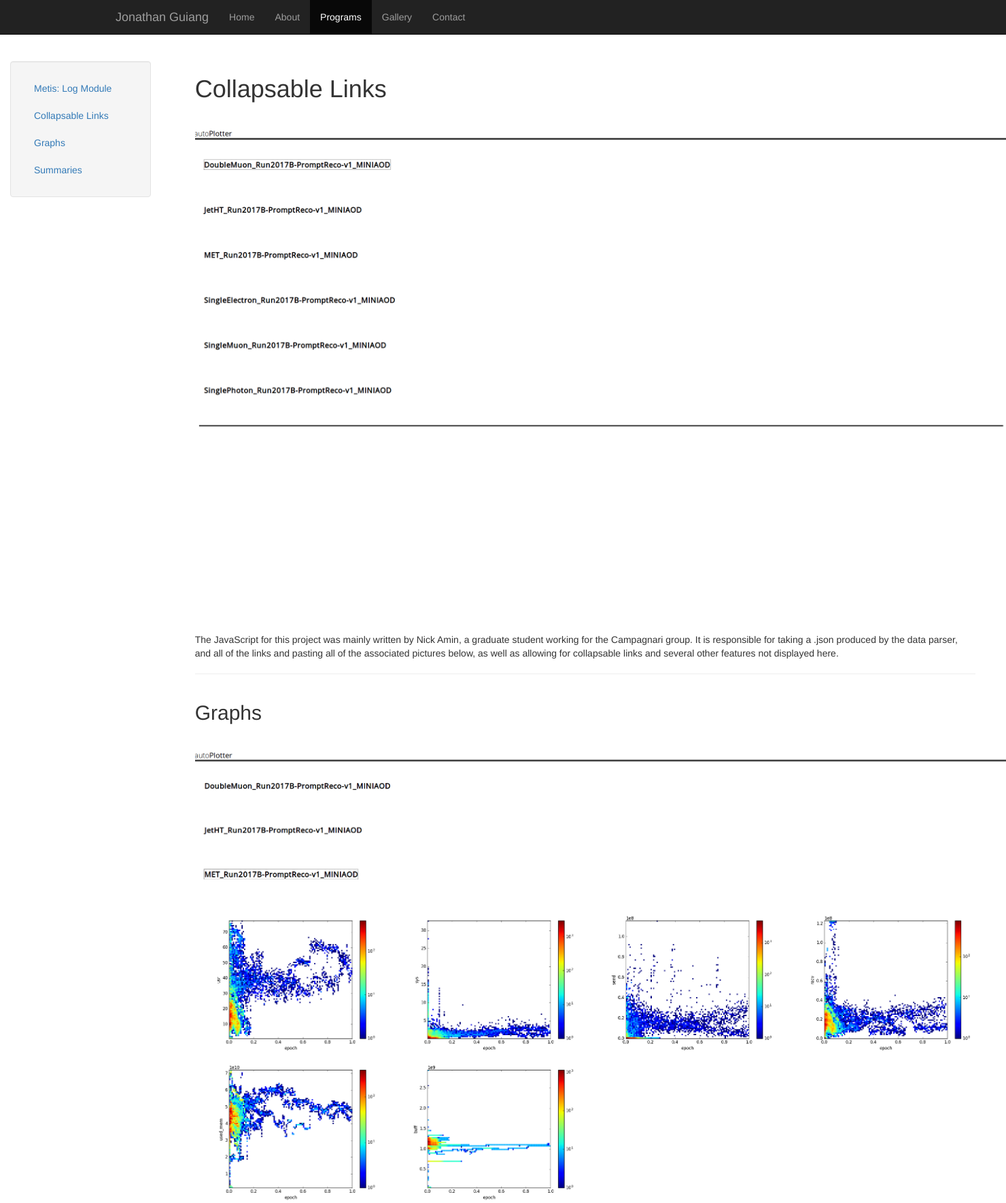
After one commit to jkguiang/my_website, a Flask app: page /programs/projectmetis/features in a window 1480 px wide. The commit adds this page. Shown: the top 1770 px of the page at 68% size. Run offline with Flask 2, Linux system fonts and the light colour scheme; some libraries are stand-ins or nearby versions.

Commit message:
Finished Programs, need to work on Gallery

```diff
--- a/main.py
+++ b/main.py
@@ -27,6 +27,10 @@ def autoplotter():
 @main.route('/programs/projectmetis')
 def projectmetis():
     return render_template("projectmetis.html")
+
+@main.route('/programs/projectmetis/features')
+def projectmetis_web():
+    return render_template("projectmetis_web.html")
 #END PROGRAMS ---------------------------------------------------------------------------------------------------------------------------
 
 @main.route('/gallery')
--- a/templates/layout.html
+++ b/templates/layout.html
@@ -9,8 +9,8 @@
         <!-- Bootstrap Quickstart CSS -->
         <link rel="stylesheet" href="https://maxcdn.bootstrapcdn.com/bootstrap/3.3.7/css/bootstrap.min.css" />
         <!-- Custom CSS -->
-        <link rel="stylesheet" href="static/grey_bg.css" />
-        <link rel="stylesheet" href="static/main_style.css" />
+        <link rel="stylesheet" href="{{ url_for ('static', filename='grey_bg.css') }}" />
+        <link rel="stylesheet" href="{{ url_for('static', filename='main_style.css') }}" />
     </head>
 
     <body>
--- a/templates/projectmetis.html
+++ b/templates/projectmetis.html
@@ -41,7 +41,7 @@
             implementing a module that took metadata concerning this process and produced plots that allow the user to
             better understand how the program is performing.
         </p>
-        <p><a class="btn btn-primary btn-lg" href="http://uaf-8.t2.ucsd.edu/~jguiang/AutoPlotter/plotter.html" role="button">Launch &raquo;</a></p>
+        <p><a class="btn btn-primary btn-lg" href="/programs/projectmetis/features" role="button">Features &raquo;</a></p>
     </div>
 </div> <!-- End jumbotron -->
 
--- /dev/null
+++ b/templates/projectmetis_web.html
@@ -0,0 +1,103 @@
+{% extends 'layout.html' %}
+
+{% block body %}
+<!--Navbar-->
+<nav class="navbar navbar-inverse navbar-fixed-top">
+  <div class="container">
+    <div class="navbar-header">
+      <button type="button" class="navbar-toggle collapsed" data-toggle="collapse" data-target="#navbar" aria-expanded="false" aria-controls="navbar">
+        <span class="sr-only">Toggle navigation</span>
+        <span class="icon-bar"></span>
+        <span class="icon-bar"></span>
+        <span class="icon-bar"></span>
+      </button>
+      <a class="navbar-brand" href="/">Jonathan Guiang</a>
+    </div>
+    <div id="navbar" class="collapse navbar-collapse">
+      <ul class="nav navbar-nav">
+        <li><a href="/">Home</a></li>
+        <li><a href="/about">About</a></li>
+        <li class="active"><a href="/programs">Programs</a></li>
+        <li><a href="/gallery">Gallery</a></li>
+        <li><a href="/contact">Contact</a></li>
+      </ul>
+    </div><!--/.nav-collapse -->
+  </div>
+</nav>
+
+
+
+<style type="text/css">
+   body {
+       background: white !important;  /* Adding !important forces the browser to overwrite the default style applied by Bootstrap */
+   /* Move down content because we have a fixed navbar that is 50px tall */
+    }
+    .sidebar-nav-fixed {
+        width:14%;
+    }
+
+</style>
+
+<p><br /><br /><br /><br /></p>
+
+<div class="container-fluid">
+  <div class="row">
+          <!-- Side Navbar -->
+        <div class="col-md-3">
+            <div class="sidebar-nav-fixed affix">
+                <div class="well">
+                    <ul class="nav">
+                        <li class="active"><a href="/programs/projectmetis">Metis: Log Module</a></li>
+                        <li><a href="#image_1">Collapsable Links</a></li>
+                        <li><a href="#image_2">Graphs</a></li>
+                        <li><a href="#image_3">Summaries</a></li>
+                    </ul>
+                </div>
+            </div>
+        </div>
+    </div> <!-- End side navbar -->
+
+    <div class="col-sm-9 col-sm-offset-3 col-md-10 col-md-offset-2 main">
+        <div class="container-fluid">
+            <h1 id="image_1">Collapsable Links</h1>
+            <p><br /></p>
+            <img src="{{ url_for('static', filename='img/metis_web_1.png') }}" width=1200 height=700>
+            <p>
+                <br /><br />
+                The JavaScript for this project was mainly written by Nick Amin, a graduate student working for the Campagnari
+                group. It is responsible for taking a .json produced by the data parser, and all of the links and
+                pasting all of the associated pictures below, as well as allowing for collapsable links and several other
+                features not displayed here.
+            </p>
+            <hr>
+        </div>
+
+        <div class="container-fluid">
+            <h2 id="image_2">Graphs</h2>
+            <p><br /></p>
+            <img src="{{ url_for('static', filename='img/metis_web_2.png') }}" width=1200 height=700>
+            <p>
+                <br /><br />
+                The graphs shown here were all generated by the plotter program linked on the previous page. They are simple,
+                two dimensional histograms from the Matplotlib library. The x and y-axis labels were retrieved directly
+                from the dstat logfiles. Here, epoch refers to the time, where all graphs are normalized to a time length
+                of one (for greater readability). The y-axis labels refer to various quantities describing CPU, memory, and
+                network usage.
+            </p>
+        </div>
+
+        <div class="container-fluid">
+            <h2 id="image_3">Summaries</h2>
+            <p><br /></p>
+            <img src="{{ url_for('static', filename='img/metis_web_3.png') }}" width=1200 height=700>
+            <span>
+                <br /><br />
+                This summary information is printed like this for all jobs evaluated by the log parser. It describes the jobs
+                that were unsuccessful, as well as how much information is missing in total. It is displayed as the raw .json
+                output because it is readable enough, such that it was not worth the time and effort to format further.
+            </span>
+        </div>
+    </div>
+</div>
+
+{% endblock %}
```
Also changed, not shown: templates/about.html (+6 -8 lines), templates/programs.html (+3 -10 lines), static/img/metis_thumbnail.png (added), static/img/metis_web_1.png (added), static/img/metis_web_2.png (added), static/img/metis_web_3.png (added), static/img/plotter_thumbnail.png (added).
